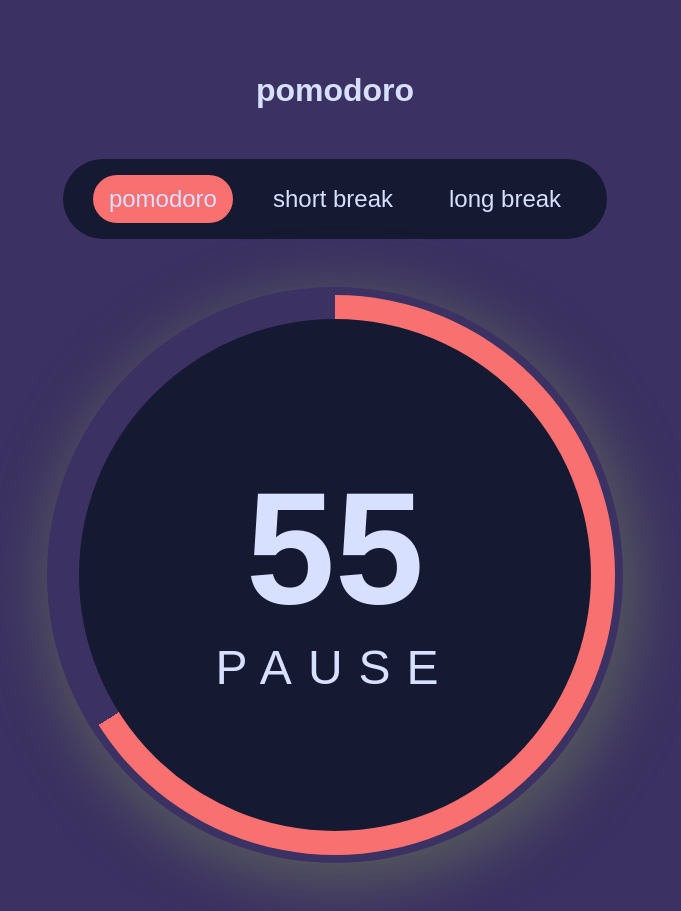
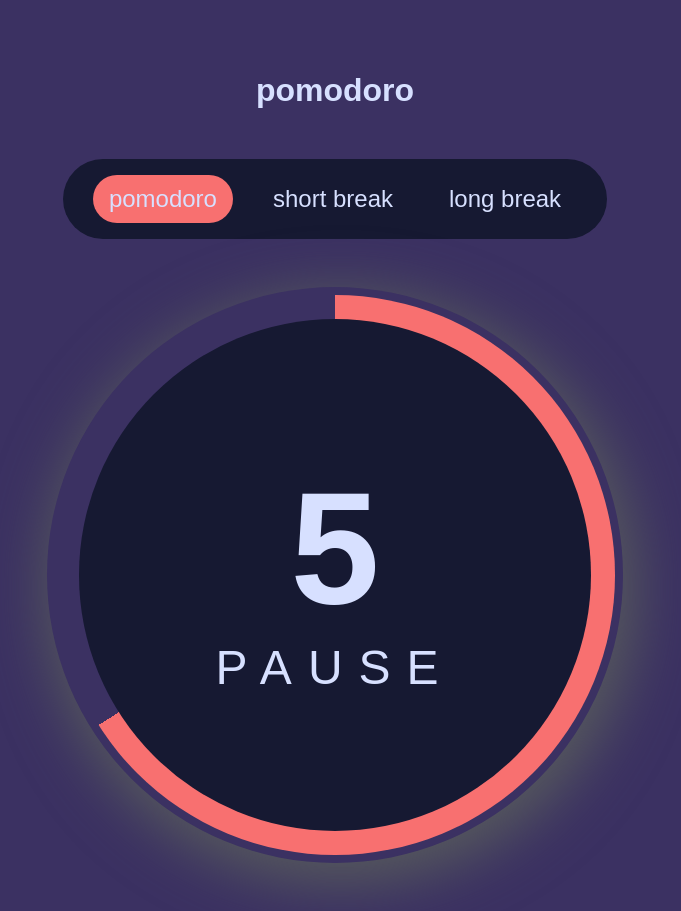
Before and after one commit to Gosia-Magdzik/pomodoro, a React (Create React App) app: page / in a window 1280 px wide. Shown: the whole page, without its empty margins (305-986 px from the left). Built offline with nearby package versions, Linux system fonts and the light colour scheme.

Commit message:
preventing going under negative numbers

```diff
--- a/src/components/Timer/ProgressCircle/Clock/index.js
+++ b/src/components/Timer/ProgressCircle/Clock/index.js
@@ -6,16 +6,18 @@ import { ClockContainer,
 
 export const Clock = () => {
 
-  const [time, setTime] = useState(60)
+  const [time, setTime] = useState(10)
 
   useEffect(() => {
+    if (time > 0) {
+      const interval = setInterval(() => {
+        setTime((time) => time -1);
+      }, 1000);
 
-    const interval = setInterval(() => {
-      setTime((time) => time -1);
-    }, 1000);
+      return () => clearInterval(interval);
+    }
 
-    return () => clearInterval(interval);
-  }, [])
+  }, [time])
 
   return (
     <ClockContainer>
```
